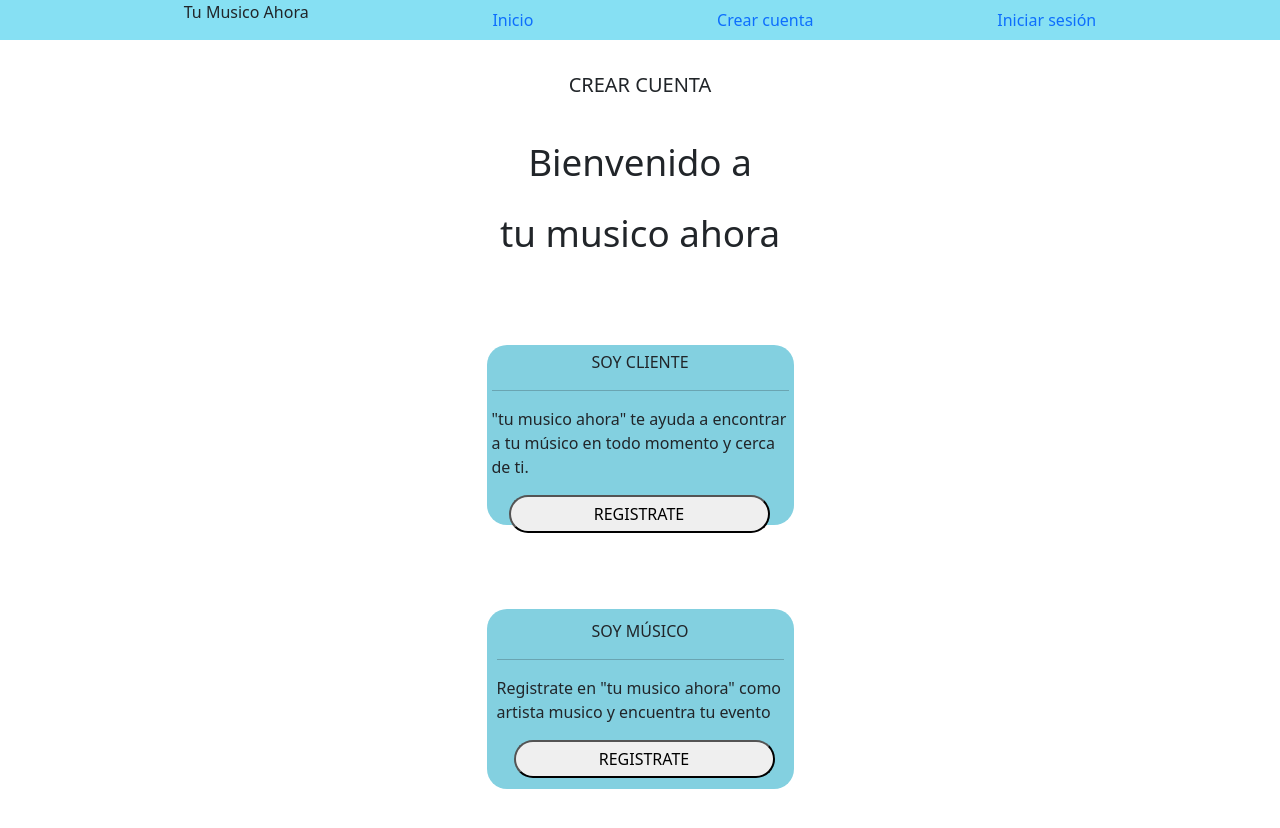
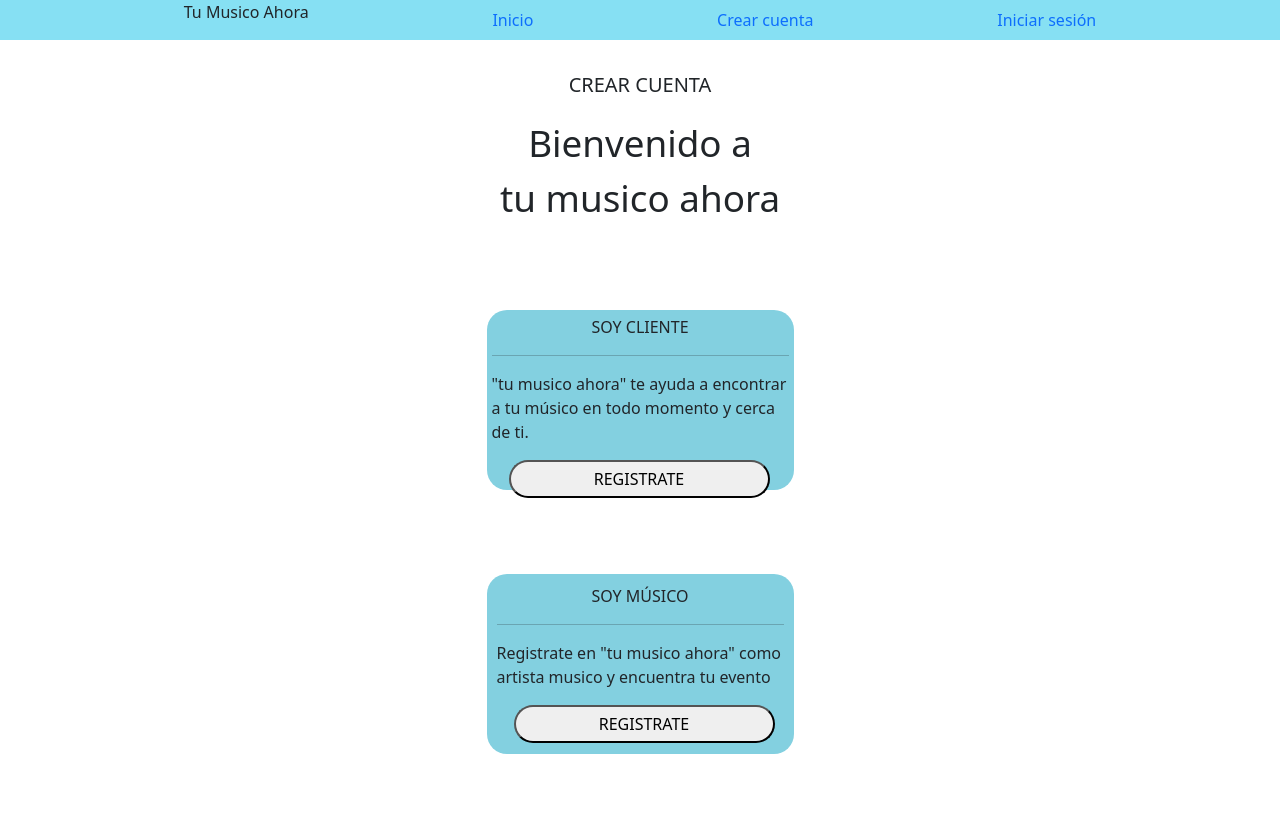
Before and after one commit to Kodemia-MusicApp/MusicApp-FrontEnd, a React app: page /crearcuenta/cliente in a window 1280 px wide. Shown: the top 828 px of the page. Built offline with nearby package versions, Linux system fonts and the light colour scheme.

Commit message:
2 files modified

```diff
--- a/src/Pages/CreateAccountMusician/CreateAccountMusician.scss
+++ b/src/Pages/CreateAccountMusician/CreateAccountMusician.scss
@@ -13,7 +13,7 @@
     font-size: 2.3rem;
     font-style: normal;
     text-align: center;
-    margin: 0px;
+    margin: 0;
 }
 
 //BOTON//
--- a/src/Pages/InicioSesion/InicioSesion.scss
+++ b/src/Pages/InicioSesion/InicioSesion.scss
@@ -36,6 +36,7 @@
     font-style: normal;
     margin-top: 35px;
     text-align: center;
+    margin:0;
 }
 
 .NombreApp {
```
